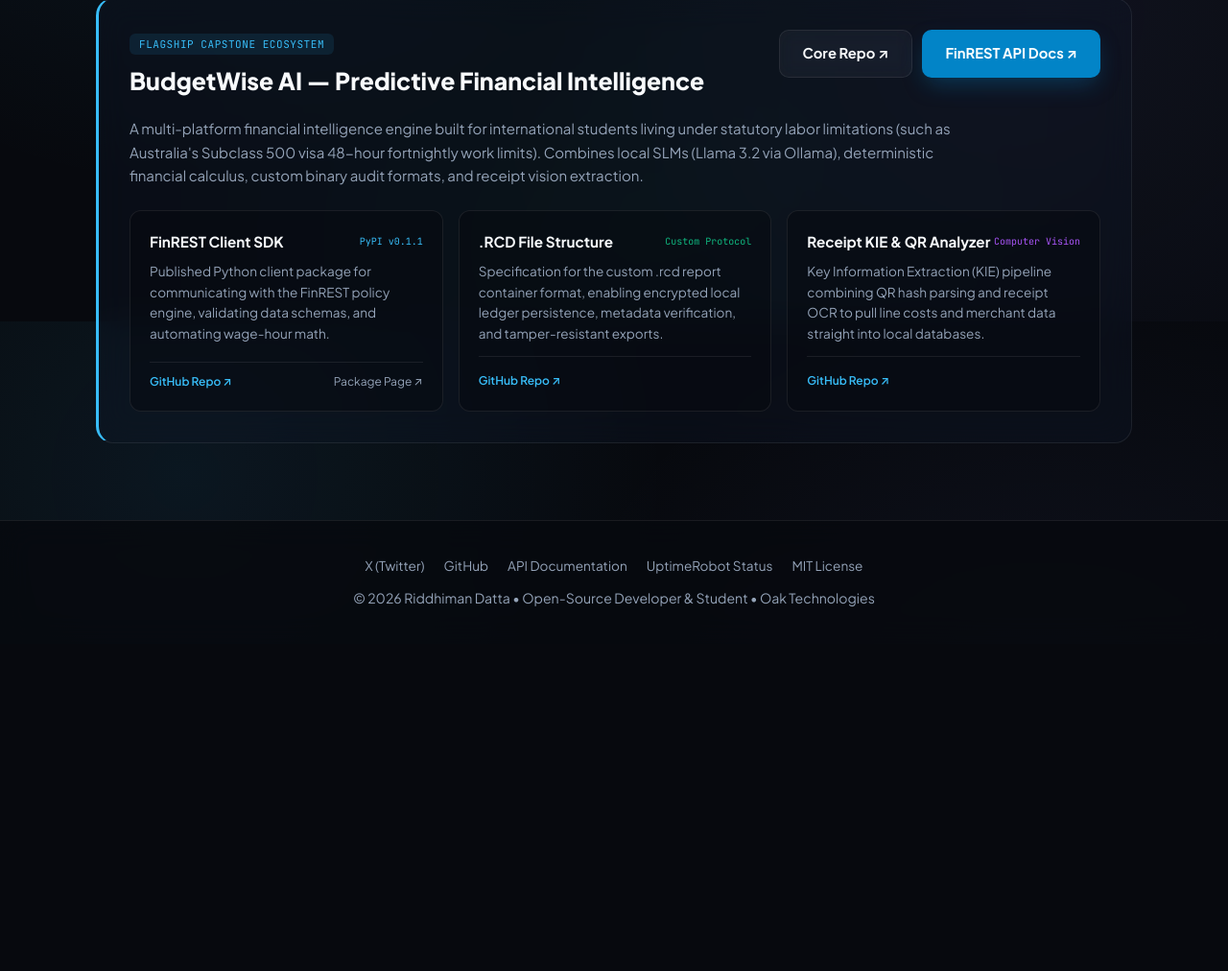
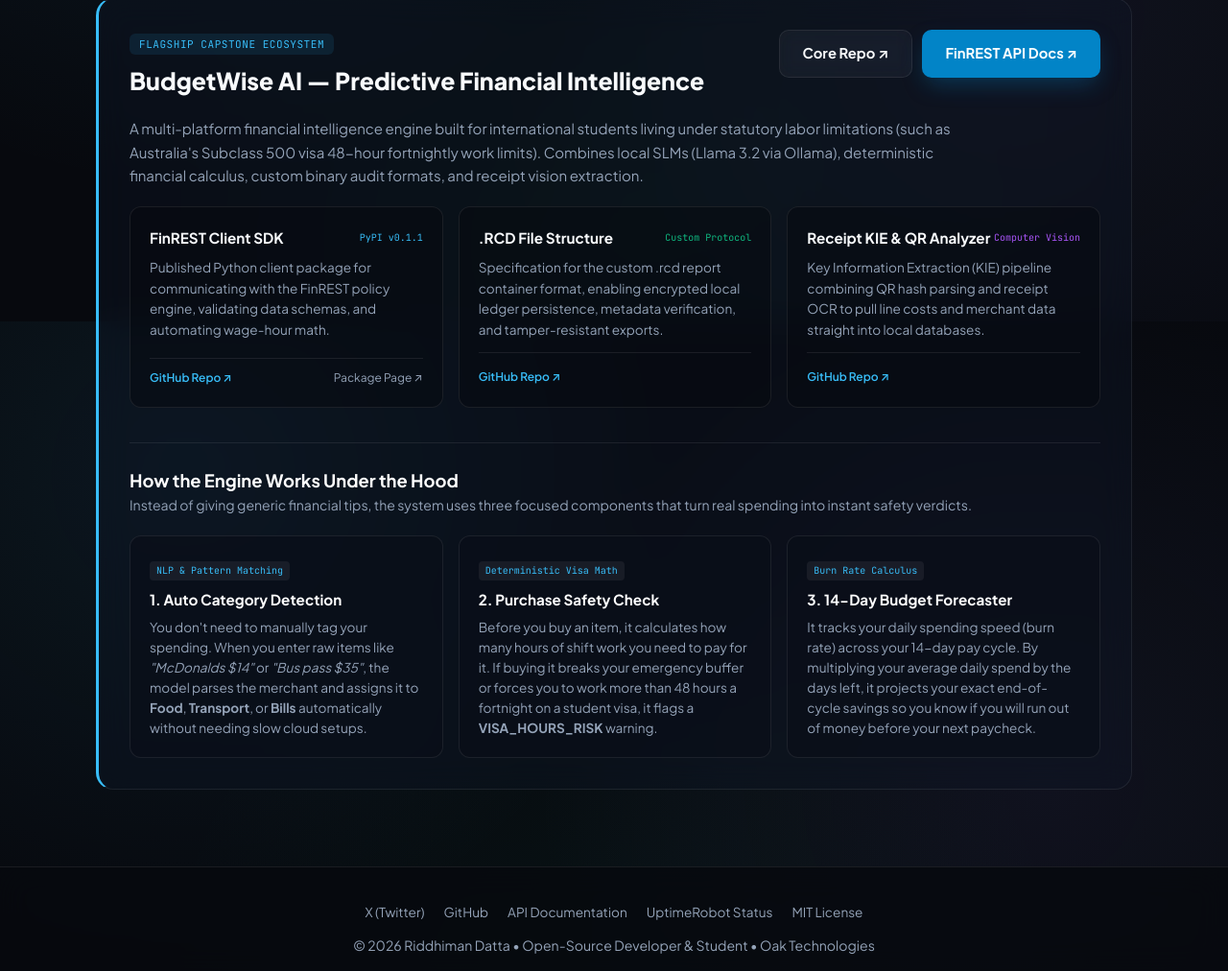
Before and after one commit to specrthyahskod/my-coding-portfolio, a plain HTML site: page index.html in a window 1280 px wide. Shown: the part 2065-3077 px from the top of the page at 96% size. Before the commit the page ends 2736 px from the top, so only its background shows below. Drawn offline with Linux system fonts and the light colour scheme.

```diff
--- a/index.html
+++ b/index.html
@@ -32,12 +32,10 @@
 
     body {
       background-color: var(--bg);
-      /* Subtle ambient radial illumination */
       background-image:
         radial-gradient(circle at 15% 20%, rgba(56, 189, 248, 0.08) 0%, transparent 40%),
         radial-gradient(circle at 85% 60%, rgba(129, 140, 248, 0.07) 0%, transparent 45%),
         radial-gradient(circle at 50% 90%, rgba(16, 185, 129, 0.05) 0%, transparent 50%),
-        /* High-tech micro dot matrix */
         radial-gradient(rgba(255, 255, 255, 0.06) 1px, transparent 1px);
       background-size: 100% 100%, 100% 100%, 100% 100%, 28px 28px;
       background-attachment: fixed;
@@ -427,7 +425,7 @@
       display: grid;
       grid-template-columns: repeat(auto-fit, minmax(260px, 1fr));
       gap: 16px;
-      margin-top: 24px;
+      margin-top: 20px;
     }
 
     .sub-card {
@@ -445,6 +443,17 @@
       border-color: rgba(56, 189, 248, 0.4);
       background: rgba(7, 9, 14, 0.75);
       transform: translateY(-2px);
+    }
+
+    .logic-pill {
+      font-family: 'JetBrains Mono', monospace;
+      font-size: 10px;
+      padding: 2px 7px;
+      border-radius: 4px;
+      background: rgba(255, 255, 255, 0.06);
+      color: var(--accent);
+      display: inline-block;
+      margin-bottom: 8px;
     }
 
     /* Footer */
@@ -660,7 +669,7 @@
         A multi-platform financial intelligence engine built for international students living under statutory labor limitations (such as Australia's Subclass 500 visa 48-hour fortnightly work limits). Combines local SLMs (Llama 3.2 via Ollama), deterministic financial calculus, custom binary audit formats, and receipt vision extraction.
       </p>
 
-      <!-- Sub-Modules Grid -->
+      <!-- Sub-Modules Grid: Architecture & Tools -->
       <div class="sub-grid">
 
         <!-- Sub-Module A: FinREST Python SDK -->
@@ -713,6 +722,54 @@
         </div>
 
       </div>
+
+      <!-- How It Actually Works: Core Mechanics in Simple Student Terms -->
+      <div style="margin-top: 36px; padding-top: 24px; border-top: 1px solid var(--card-border);">
+        <div style="margin-bottom: 18px;">
+          <h4 style="font-size: 1.15rem; font-weight: 700; color: #FFFFFF;">How the Engine Works Under the Hood</h4>
+          <p style="font-size: 0.88rem; color: var(--text-muted);">
+            Instead of giving generic financial tips, the system uses three focused components that turn real spending into instant safety verdicts.
+          </p>
+        </div>
+
+        <div class="sub-grid">
+
+          <!-- Core Feature 1: Category Detection -->
+          <div class="sub-card" style="background: rgba(11, 15, 25, 0.7);">
+            <div>
+              <span class="logic-pill">NLP & Pattern Matching</span>
+              <h5 style="font-size: 0.95rem; font-weight: 700; margin-bottom: 6px; color: #FFFFFF;">1. Auto Category Detection</h5>
+              <p style="font-size: 0.85rem; color: var(--text-muted); line-height: 1.55;">
+                You don't need to manually tag your spending. When you enter raw items like <em>"McDonalds $14"</em> or <em>"Bus pass $35"</em>, the model parses the merchant and assigns it to <strong>Food</strong>, <strong>Transport</strong>, or <strong>Bills</strong> automatically without needing slow cloud setups.
+              </p>
+            </div>
+          </div>
+
+          <!-- Core Feature 2: Purchase Safety Check -->
+          <div class="sub-card" style="background: rgba(11, 15, 25, 0.7);">
+            <div>
+              <span class="logic-pill">Deterministic Visa Math</span>
+              <h5 style="font-size: 0.95rem; font-weight: 700; margin-bottom: 6px; color: #FFFFFF;">2. Purchase Safety Check</h5>
+              <p style="font-size: 0.85rem; color: var(--text-muted); line-height: 1.55;">
+                Before you buy an item, it calculates how many hours of shift work you need to pay for it. If buying it breaks your emergency buffer or forces you to work more than 48 hours a fortnight on a student visa, it flags a <strong>VISA_HOURS_RISK</strong> warning.
+              </p>
+            </div>
+          </div>
+
+          <!-- Core Feature 3: 14-Day Budget Forecaster -->
+          <div class="sub-card" style="background: rgba(11, 15, 25, 0.7);">
+            <div>
+              <span class="logic-pill">Burn Rate Calculus</span>
+              <h5 style="font-size: 0.95rem; font-weight: 700; margin-bottom: 6px; color: #FFFFFF;">3. 14-Day Budget Forecaster</h5>
+              <p style="font-size: 0.85rem; color: var(--text-muted); line-height: 1.55;">
+                It tracks your daily spending speed (burn rate) across your 14-day pay cycle. By multiplying your average daily spend by the days left, it projects your exact end-of-cycle savings so you know if you will run out of money before your next paycheck.
+              </p>
+            </div>
+          </div>
+
+        </div>
+      </div>
+
     </div>
   </section>
 
```
